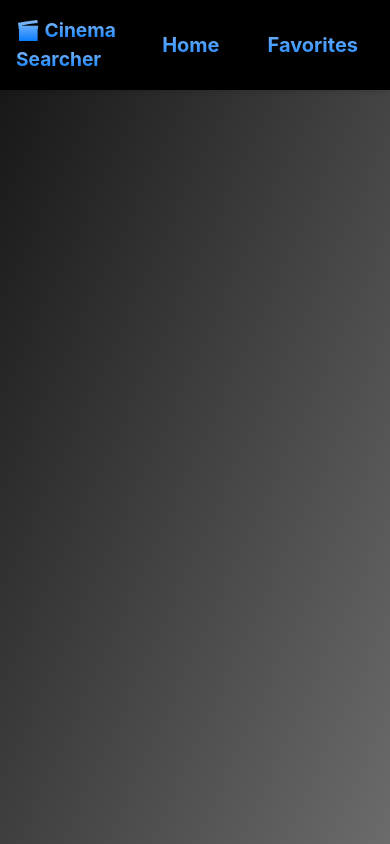
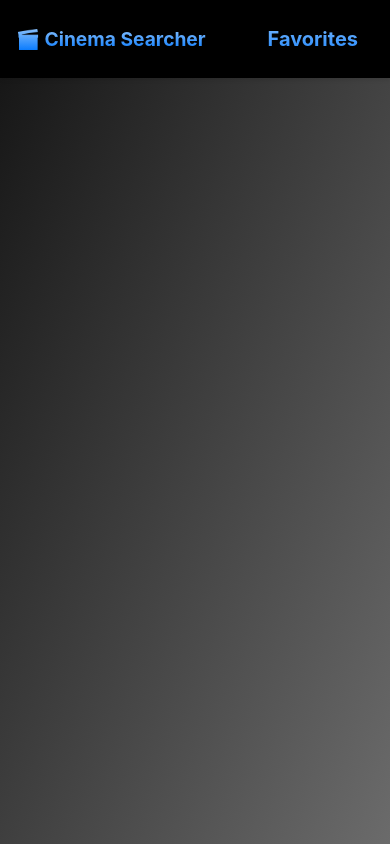
Before and after one commit to masonprotsman/Movie-Search-Project, a React (Vite) app: page / in a window 390 px wide. Built offline with nearby package versions, Linux system fonts and the light colour scheme.

Commit message:
home btn

```diff
--- a/src/components/NavBar.tsx
+++ b/src/components/NavBar.tsx
@@ -7,7 +7,7 @@ function NavBar() {
             <Link to="/Movie-Search-Project">🎬 Cinema Searcher</Link>
         </div>
         <div className="navbar-links">
-            <Link to="/Movie-Search-Project" className="nav-links">Home</Link>
+            <Link to="/Movie-Search-Project" className="nav-links nav-link-home">Home</Link>
             <Link to="/Movie-Search-Project/favorites" className="nav-links">Favorites</Link>
         </div>
     </nav>
--- a/src/css/Navbar.css
+++ b/src/css/Navbar.css
@@ -78,4 +78,8 @@
   .nav-link {
     padding: 0.5rem;
   }
+
+  .nav-link-home {
+    display: none;
+  }
 }
```
